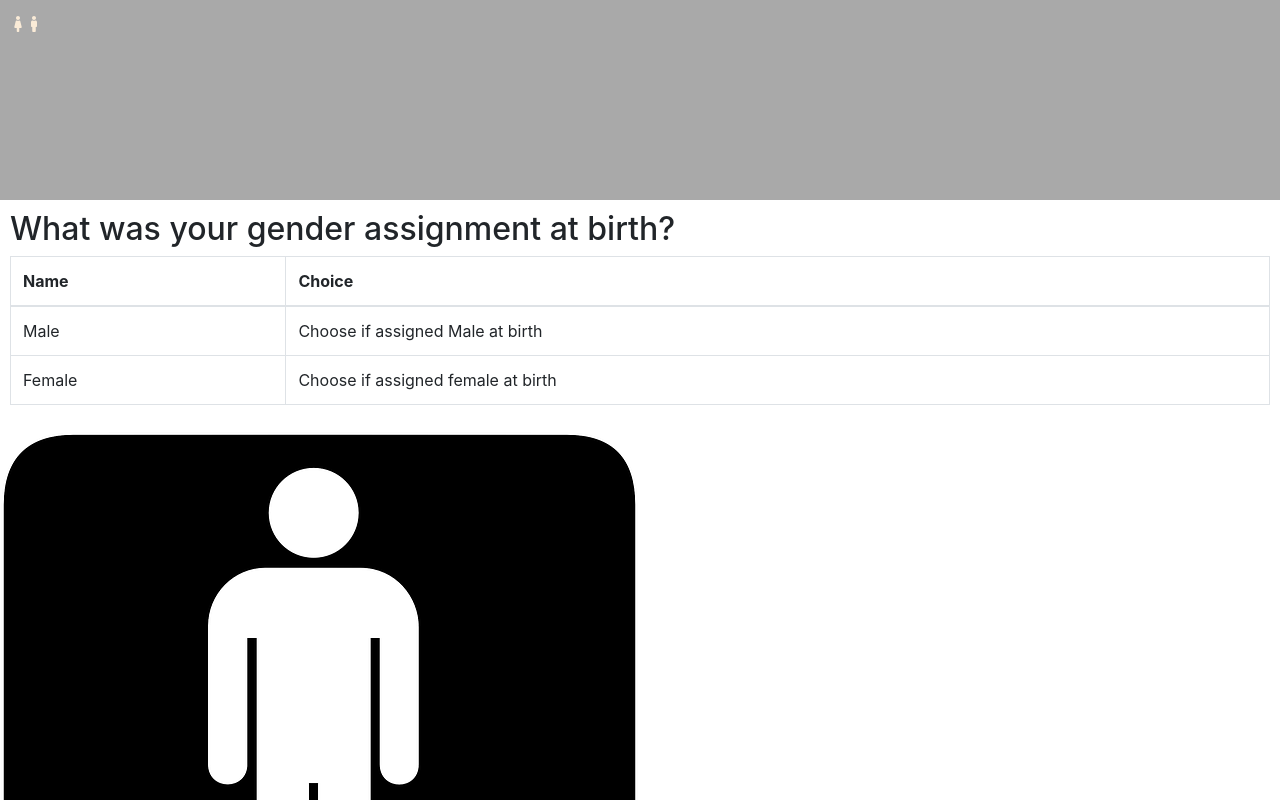
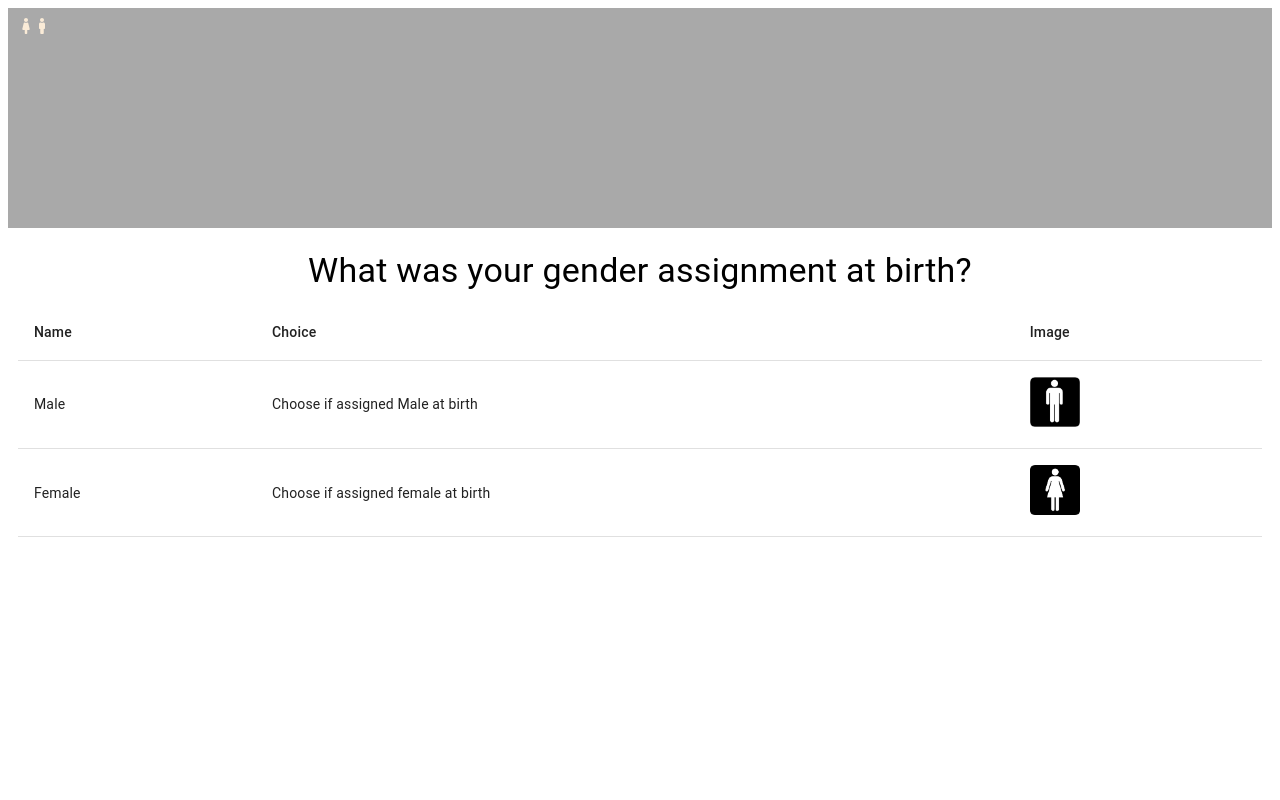
Before and after one commit to fitzdora/reactAwib_pa, a React (Vite) app: page / in a window 1280 px wide. Shown: the top 800 px of the page. Built offline with nearby package versions, Linux system fonts and the light colour scheme.

Commit message:
understanding Material MUI and setup

```diff
--- a/package.json
+++ b/package.json
@@ -12,6 +12,9 @@
     "build-storybook": "storybook build"
   },
   "dependencies": {
+    "@emotion/react": "^11.10.5",
+    "@emotion/styled": "11.6",
+    "@mui/material": "^5.11.4",
     "bootstrap": "^4.4.1",
     "react": "^18.2.0",
     "react-dom": "^18.2.0",
--- /dev/null
+++ b/src/AppMUI.jsx
@@ -0,0 +1,49 @@
+import React from "react";
+import Gender from "./components/genderMUI.jsx";
+import { FaFemale } from 'react-icons/fa';
+import { FaMale } from 'react-icons/fa';
+import male from './assets/male.png';
+import female from './assets/female.png';
+import Box from '@mui/material/Box';
+
+const styles = {
+    appHeader: {
+        backgroundColor: 'darkgrey',
+        height: '200px',
+        padding: '10px',
+        color: 'antiquewhite',
+      },
+
+      gender: {
+        padding: '10px',
+      },
+};
+
+const App = () => {
+    const select = [
+        {
+          name: "Male",
+          choice: "Choose if assigned Male at birth",
+          image: <img className='center' src={male} alt='male' style={{ width: '50px', height: '50px' }} />,
+        },
+        {
+          name: "Female",
+          choice: "Choose if assigned female at birth",
+          image:<img className='center' src={female} alt='female' style={{ width: '50px', height: '50px' }}/>,
+        }
+      ];
+    const name = "What was your gender assignment at birth?";
+
+    return (
+        <>
+        <header style={styles.appHeader}>
+        <FaFemale />
+        <FaMale />
+        </header>
+        <Box sx={styles.gender}>
+        <Gender title={name} select={select} />
+        </Box>
+        </>
+      );
+};
+export default App;
--- /dev/null
+++ b/src/components/genderMUI.jsx
@@ -0,0 +1,49 @@
+import React from "react";
+import Table from "@mui/material/Table";
+import TableBody from "@mui/material/TableBody";
+import TableCell from "@mui/material/TableCell";
+import TableContainer from "@mui/material/TableContainer";
+import TableHead from "@mui/material/TableHead";
+import TableRow from "@mui/material/TableRow";
+import Typography from "@mui/material/Typography";
+
+const styles = {
+    root: {
+        display: "flex",
+        justifyContent: "space-around",
+        padding: 1.5,
+    },
+};
+
+export default function Gender(props) {
+
+    return (
+        <>
+        <Typography sx={styles.root} variant="h4" component="h1">
+        {`${props.title}`}
+        </Typography>
+        <TableContainer component={"div"}>
+            <Table aria-label="gender table">
+                <TableHead>
+                    <TableRow>
+                    <TableCell>Name</TableCell>
+                    <TableCell>Choice</TableCell>
+                    <TableCell>Image</TableCell>
+                    </TableRow>
+                </TableHead>
+                <TableBody>
+                    {props.select.map((s, index) => (
+                    <TableRow key={index}>
+                        <TableCell component="th" scope="row">
+                        {s.name}
+                        </TableCell>
+                        <TableCell>{s.choice}</TableCell>
+                        <TableCell>{s.image}</TableCell>
+                    </TableRow>
+                    ))}
+                </TableBody>
+            </Table>
+        </TableContainer>
+        </>
+    );
+}
--- a/src/main.jsx
+++ b/src/main.jsx
@@ -1,7 +1,8 @@
 import React from 'react'
 import ReactDOM from 'react-dom/client'
-import App from './App.jsx'
-import '../node_modules/bootstrap/dist/css/bootstrap.css'
+//import App from './App.jsx'
+import App from './AppMUI';
+//import '../node_modules/bootstrap/dist/css/bootstrap.css'
 //import './index.css'
 
 ReactDOM.createRoot(document.getElementById('root')).render(
```
Also changed, not shown: 1 other file (tests, documents, lock files or other folders).
